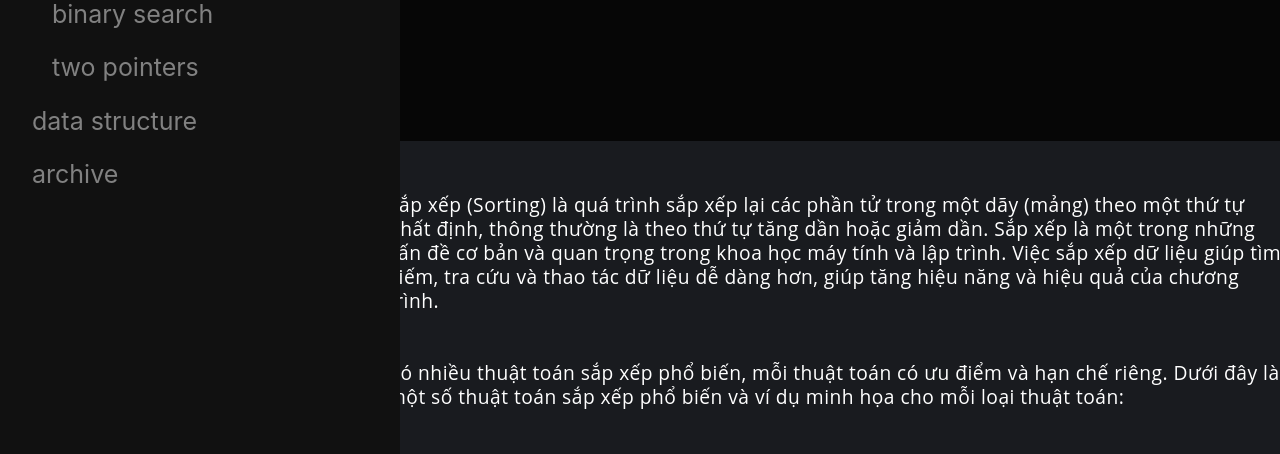
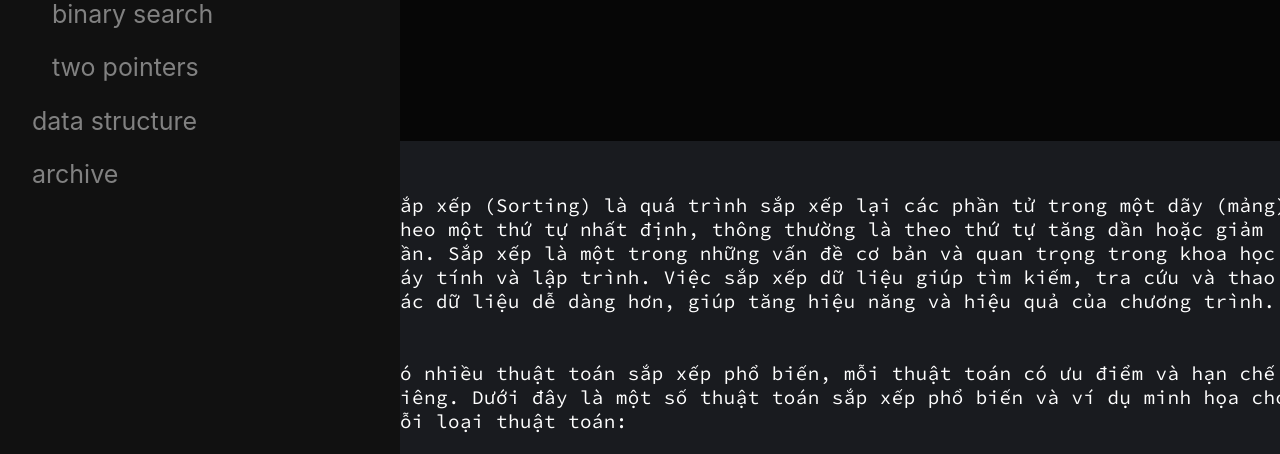
Before and after one commit to quan759/TPQN-wiki, a plain HTML site: page pages/sort.html in a window 1280 px wide. Shown: the part 340-794 px from the top of the page. Drawn offline with nearby package versions, Linux system fonts and the light colour scheme; some packages are replaced by stand-ins of ours.

Commit message:
using font

```diff
--- a/pages/sort.html
+++ b/pages/sort.html
@@ -6,9 +6,12 @@
   <title>THQN Algorithm Explorer</title>
   <script src="https://kit.fontawesome.com/15181efa86.js" crossorigin="anonymous"></script>
   <script src="https://polyfill.io/v3/polyfill.min.js?features=es6"></script>
+  <script id="MathJax-script" async src="https://cdnjs.cloudflare.com/ajax/libs/mathjax/2.7.7/latest.js?config=TeX-MML-AM_CHTML"></script>
     <link rel="stylesheet" href="https://unpkg.com/bulma@0.9.4/css/bulma.min.css" />
     <link rel="stylesheet" href="//cdnjs.cloudflare.com/ajax/libs/highlight.js/9.15.6/styles/default.min.css">
+  <link href="https://fonts.googleapis.com/css2?family=Source+Code+Pro:wght@400;500;700&display=swap" rel="stylesheet">
     <link rel="stylesheet" type="text/css" href="/style.css">
+
 </head>
 <body>
   <script src="/script.js"></script>
--- a/style.css
+++ b/style.css
@@ -386,7 +386,7 @@
   line-height: 1.5rem;
   letter-spacing: .03rem;
   font-size: 1.2rem;
-  font-family: 'Open Sans', sans-serif;
+  font-family: 'Source Code Pro', sans-serif;
   color: #fff;
 }
 
```
Also changed, not shown: index.html (+3 -2 lines), pages/archive.html (+1 -0 lines), pages/bin.html (+1 -0 lines), pages/comp.html (+1 -0 lines), pages/point.html (+1 -0 lines).
